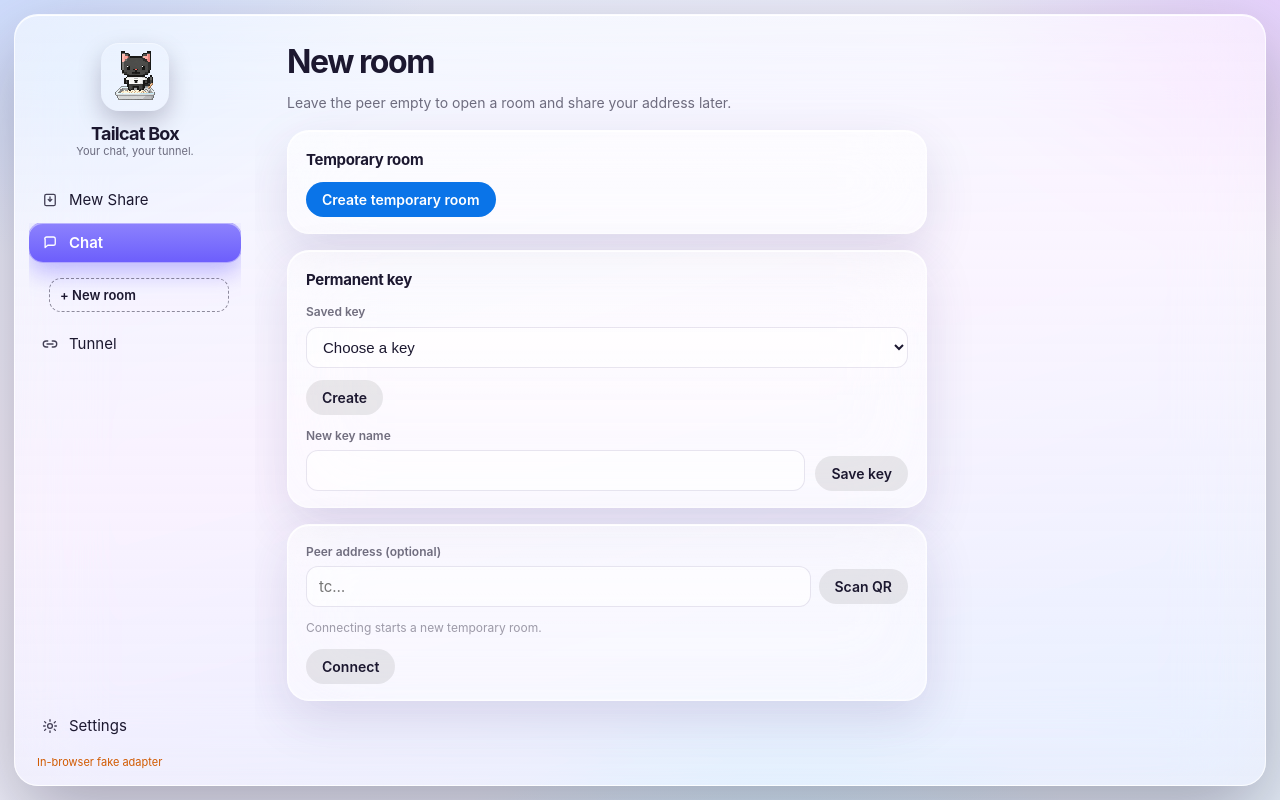
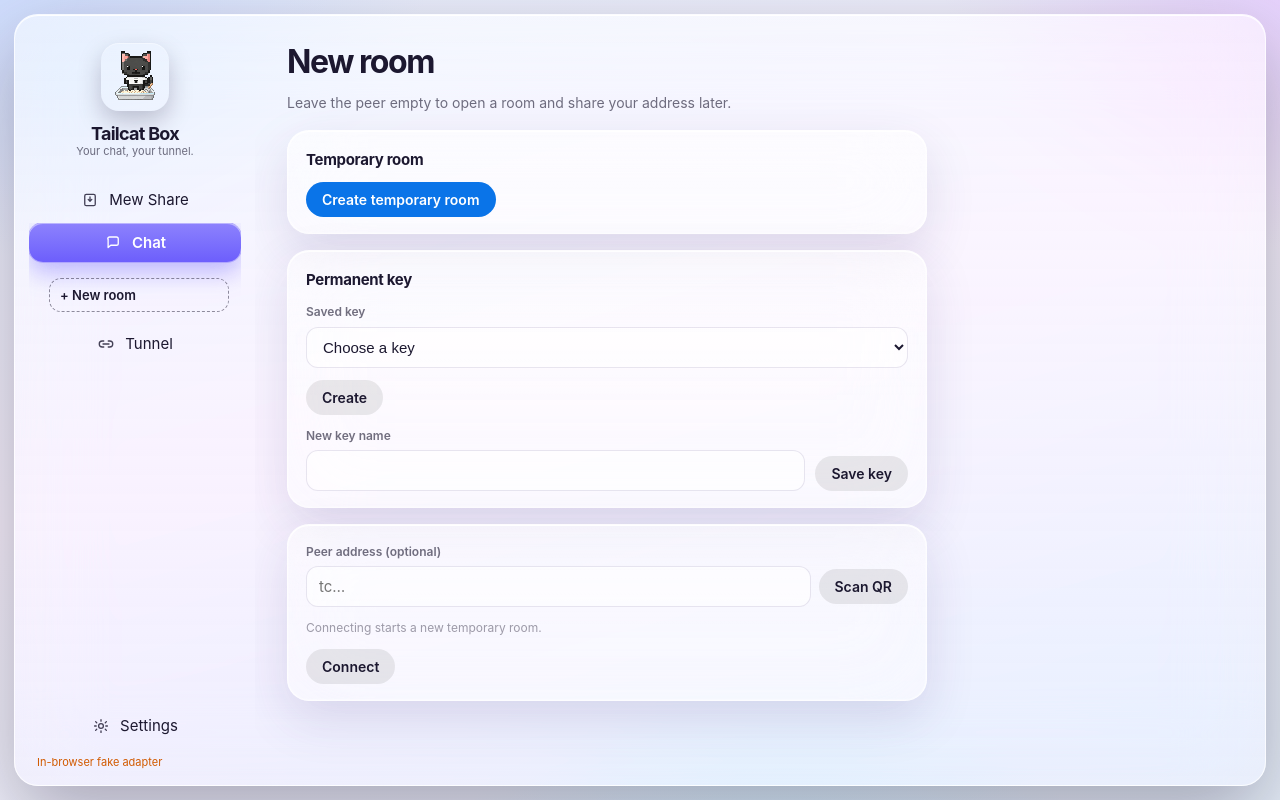
Before and after one commit to mushroom11s/tailcat-box, a React (Vite) app in the folder frontend/: page / in a window 1280 px wide. Built offline with nearby package versions, Linux system fonts and the light colour scheme.

Commit message:
fix(ui): center left sidebar menu labels
Top-level nav buttons keep full-width hit targets while their icon and label sit in the middle. Room rows stay left-aligned.

Co-authored-by: mushroom11s <mushroom11s@users.noreply.github.com>

```diff
--- a/frontend/src/styles/glass.css
+++ b/frontend/src/styles/glass.css
@@ -303,6 +303,14 @@ textarea {
   cursor: pointer;
 }
 
+.nav > .nav-btn,
+.nav-chat > .nav-btn,
+.sidebar-footer > .nav-btn {
+  justify-content: center;
+  text-align: center;
+  width: 100%;
+}
+
 .nav-glyph {
   width: 18px;
   height: 18px;
```
Also changed, not shown: 1 other file (tests, documents, lock files or other folders).
